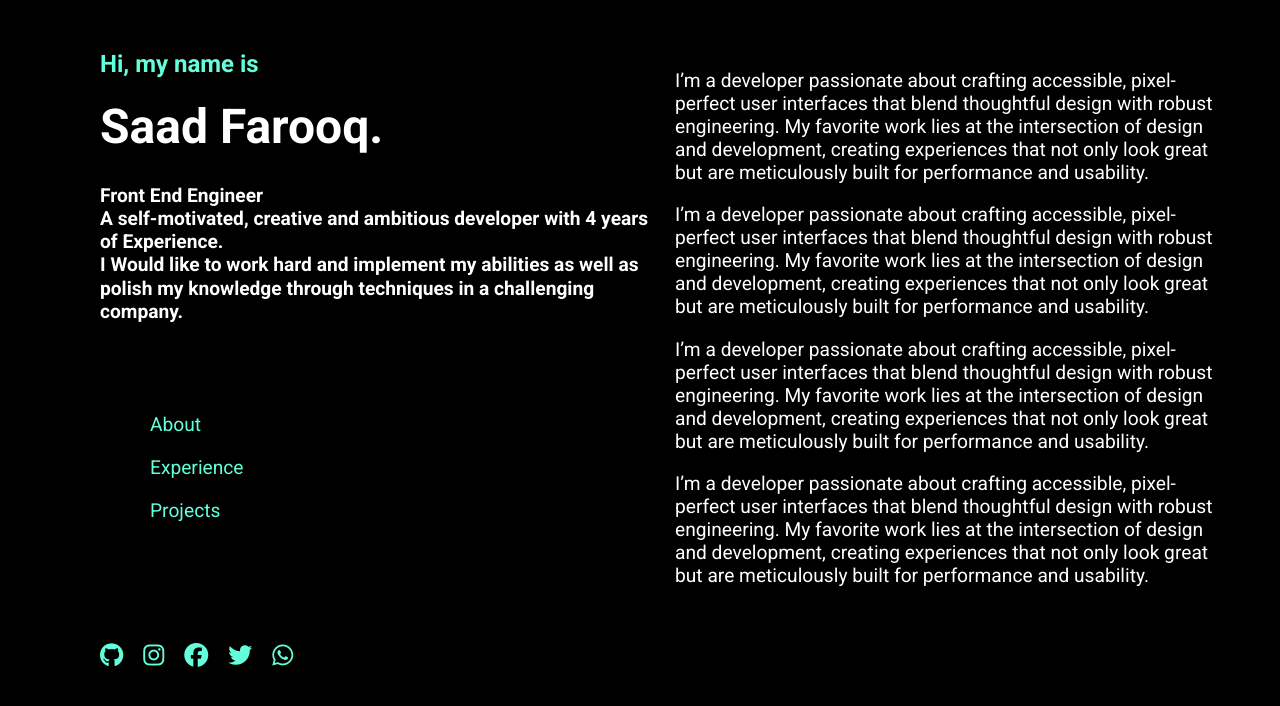
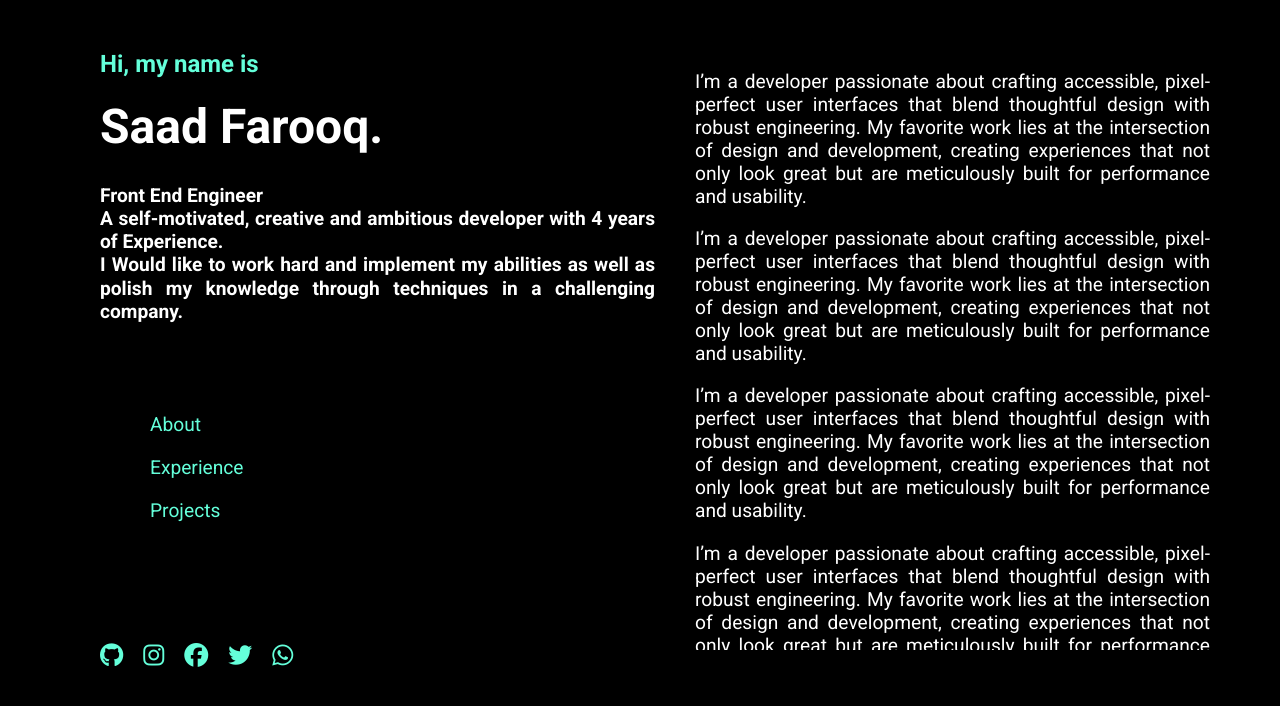
Before and after one commit to Amish-dev24/portfolio, an Angular app: page / in a window 1280 px wide. Shown: the top 706 px of the page. Built offline with nearby package versions, Linux system fonts and the light colour scheme.

Commit message:
Updated margin

```diff
--- a/src/app/home/home.component.html
+++ b/src/app/home/home.component.html
@@ -51,7 +51,7 @@
   </div>
 
   <div class="description">
-    <div id="about">
+    <div id="about" style="margin: 20px">
       <p>
         I’m a developer passionate about crafting accessible, pixel-perfect user
         interfaces that blend thoughtful design with robust engineering. My
--- a/src/app/home/home.component.scss
+++ b/src/app/home/home.component.scss
@@ -24,6 +24,7 @@
   padding-left: 50px;
   height: 600px;
   position: sticky;
+
   top: 0;
   @media (max-width: 768px) {
     max-width: 100%;
@@ -113,6 +114,7 @@
   height: 600px;
   overflow-y: auto;
   padding-left: 20px;
+
   color: white;
   font-size: larger;
   @media (max-width: 768px) {
--- a/src/styles.scss
+++ b/src/styles.scss
@@ -4,6 +4,10 @@
 body {
   margin: 0px !important;
   font-family: "Roboto", sans-serif !important;
+
+  box-sizing: content-box !important;
+  text-align: justify !important;
+  box-sizing: border-box !important;
 }
 ::-webkit-scrollbar {
   width: 10px;
```
